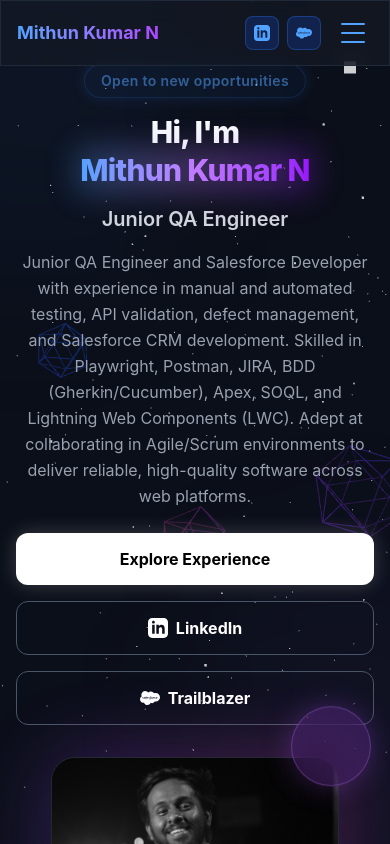
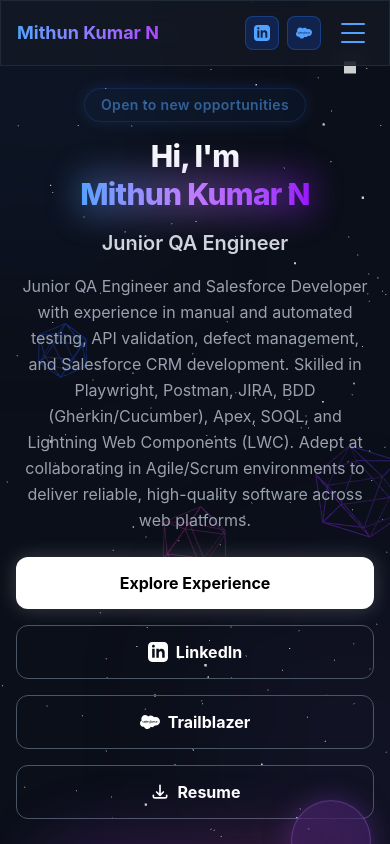
Before and after one commit to mithunnatraj/mithun-portfolio, a React (Vite) app: page / in a window 390 px wide. Shown: the top 844 px of the page. Built offline with nearby package versions, Linux system fonts and the light colour scheme.

Commit message:
Fix header overlap, hide image on initial load, and add Resume button

```diff
--- a/src/App.jsx
+++ b/src/App.jsx
@@ -35,7 +35,7 @@
 
       <Header />
 
-      <main className="relative z-10 flex flex-col items-center max-w-7xl mx-auto px-4 sm:px-6 lg:px-8 pt-14 md:pt-24 pb-12 gap-8 md:gap-20 w-full">
+      <main className="relative z-10 flex flex-col items-center max-w-7xl mx-auto px-4 sm:px-6 lg:px-8 pt-20 md:pt-24 pb-12 gap-8 md:gap-20 w-full">
         <Hero />
 
         <ScrollReveal style="fade-up">
--- a/src/components/Hero.jsx
+++ b/src/components/Hero.jsx
@@ -8,7 +8,7 @@
   }, []);
 
   return (
-    <section id="about" className="scroll-mt-24 w-full min-h-[60vh] md:min-h-[85vh] flex flex-col md:flex-row items-center justify-between gap-8 md:gap-12 relative pt-2 md:pt-10">
+    <section id="about" className="scroll-mt-24 w-full min-h-[calc(100vh-120px)] md:min-h-[85vh] flex flex-col md:flex-row items-center justify-between gap-8 md:gap-12 relative pt-2 md:pt-10">
       <div className={`flex-1 transition-all duration-1000 transform ${isVisible ? 'translate-y-0 opacity-100' : 'translate-y-10 opacity-0'}`}>
         <div className="mx-auto md:mx-0 block md:inline-block mb-4 px-4 py-1.5 rounded-full border border-blue-500/30 bg-blue-500/10 text-blue-400 text-sm font-semibold tracking-wide animate-pulse shadow-[0_0_15px_rgba(59,130,246,0.3)] w-fit text-center">
           Open to new opportunities
@@ -42,6 +42,12 @@
             </svg>
             Trailblazer
           </a>
+          <a href="/resume.pdf" download className="w-full sm:w-auto px-8 py-3.5 rounded-xl border border-gray-600 hover:border-blue-400 hover:text-blue-400 hover:bg-blue-500/10 hover:scale-105 text-white font-bold transition-all flex items-center justify-center gap-2 group hover:shadow-[0_0_15px_rgba(59,130,246,0.3)]">
+            <svg className="w-5 h-5 group-hover:scale-110 transition-transform" fill="none" viewBox="0 0 24 24" stroke="currentColor">
+              <path strokeLinecap="round" strokeLinejoin="round" strokeWidth={2} d="M4 16v1a2 2 0 002 2h12a2 2 0 002-2v-1m-4-4l-4 4m0 0l-4-4m4 4V4" />
+            </svg>
+            Resume
+          </a>
         </div>
       </div>
 
```
Also changed, not shown: 1 other file (tests, documents, lock files or other folders).
